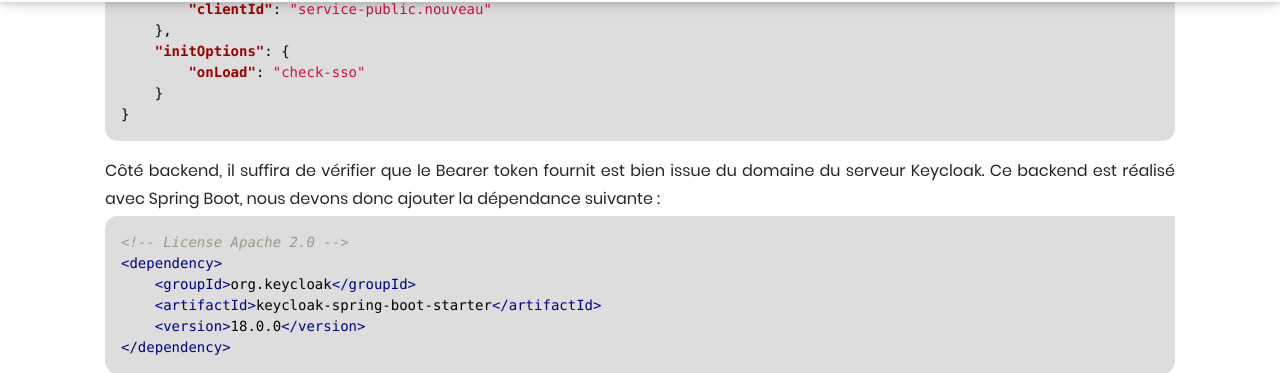
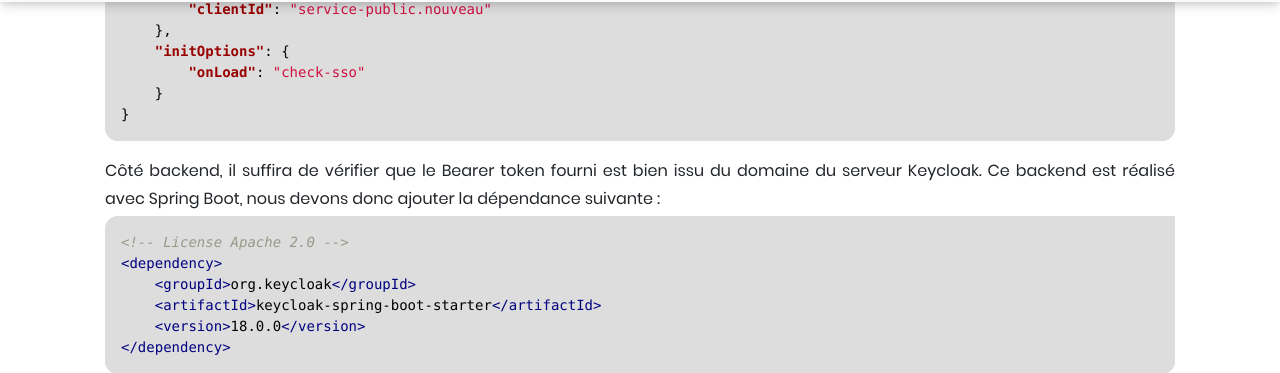
Before and after one commit to DEVmachine-fr/website, a Jekyll site: the page built from _posts/2022-05-25-migrer-application-legacy-avec-keycloak.md, in a window 1280 px wide and 900 px high, scrolled down 5573 px. Shown: the part 101-474 px from the top of the window. Built offline with Jekyll 4.4.1, drawn with Linux system fonts in a browser that asks for light colours; nearby versions of some CDN libraries.

Commit message:
corrections

````diff
--- a/_posts/2022-05-25-migrer-application-legacy-avec-keycloak.md
+++ b/_posts/2022-05-25-migrer-application-legacy-avec-keycloak.md
@@ -152,7 +152,7 @@
 }
 ```
 
-Côté backend, il suffira de vérifier que le Bearer token fournit est bien issue du domaine du serveur Keycloak. Ce backend est réalisé avec Spring Boot, nous devons donc ajouter la dépendance suivante :
+Côté backend, il suffira de vérifier que le Bearer token fourni est bien issu du domaine du serveur Keycloak. Ce backend est réalisé avec Spring Boot, nous devons donc ajouter la dépendance suivante :
 ```xml
 <!-- License Apache 2.0 -->
 <dependency>
````
